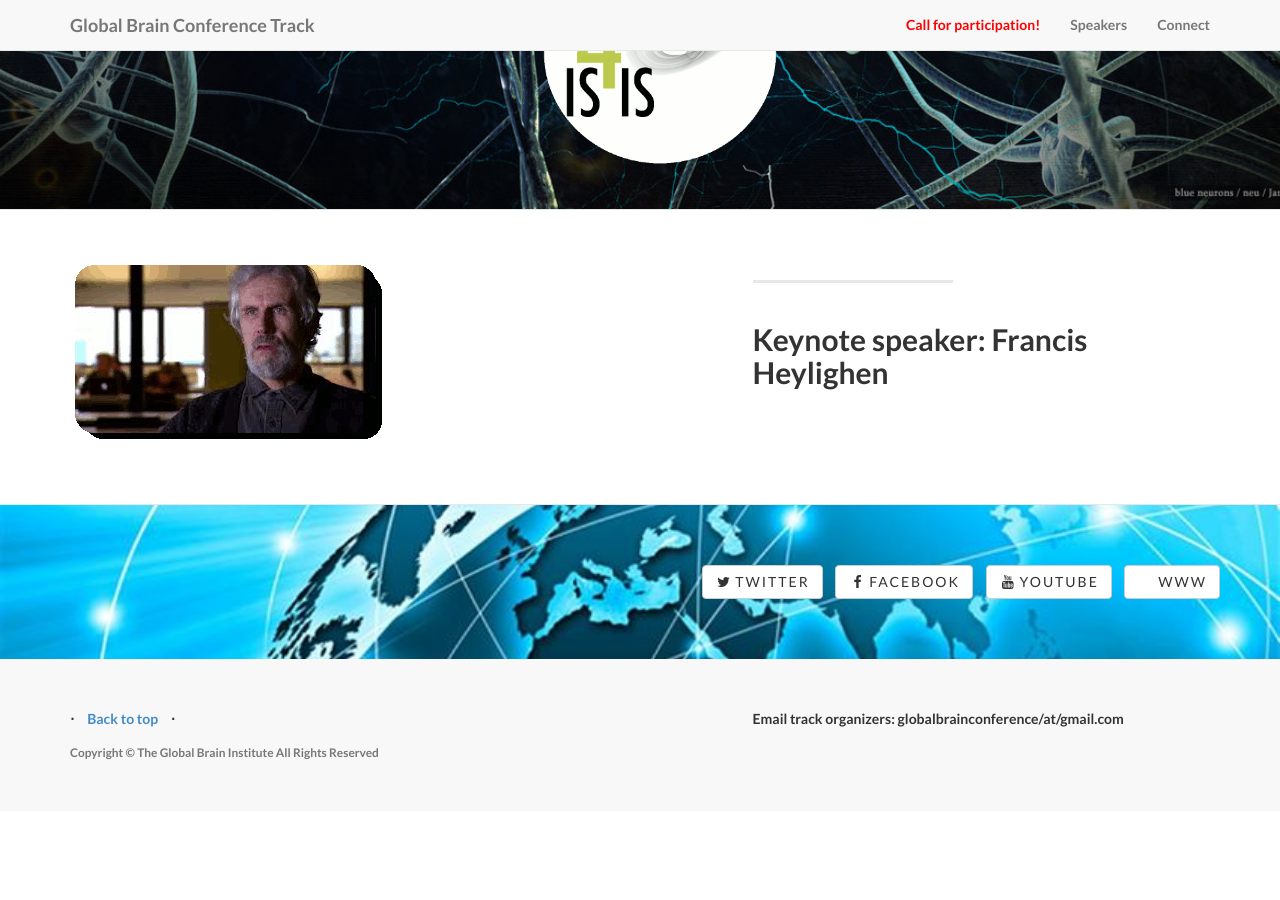
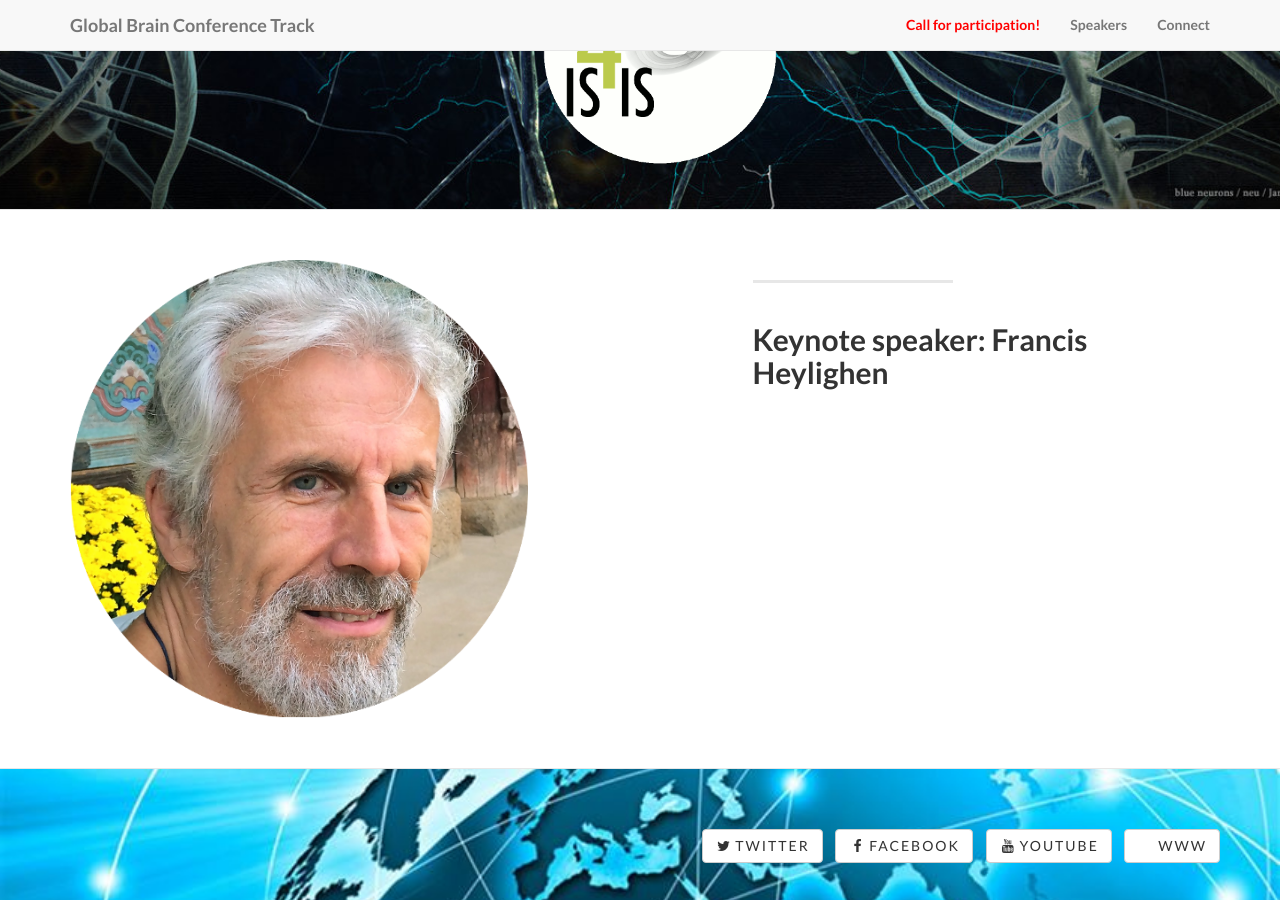
Before and after one commit to globalbraininstitute/vienna2015, a Jekyll site: the page built from index.html, in a window 1280 px wide and 900 px high, scrolled down 579 px. Built offline with Jekyll 4.4.1, drawn with Linux system fonts in a browser that asks for light colours; before the commit the page ends 1390 px from its top, so only the background shows below that.

Commit message:
new picture of francis

```diff
--- a/_posts/2014-11-14-francis_heylighen.markdown
+++ b/_posts/2014-11-14-francis_heylighen.markdown
@@ -2,7 +2,7 @@
 title: Keynote speaker&#58; Francis Heylighen
 layout: default
 date: 2014-11-17
-img: ../people/francis.gif
+img: ../people/francis_20141118.png
 link: speakers/francis
 category: Speakers
 description:
```
Also changed, not shown: img/people/francis_20141118.png (added), 1 other file.
